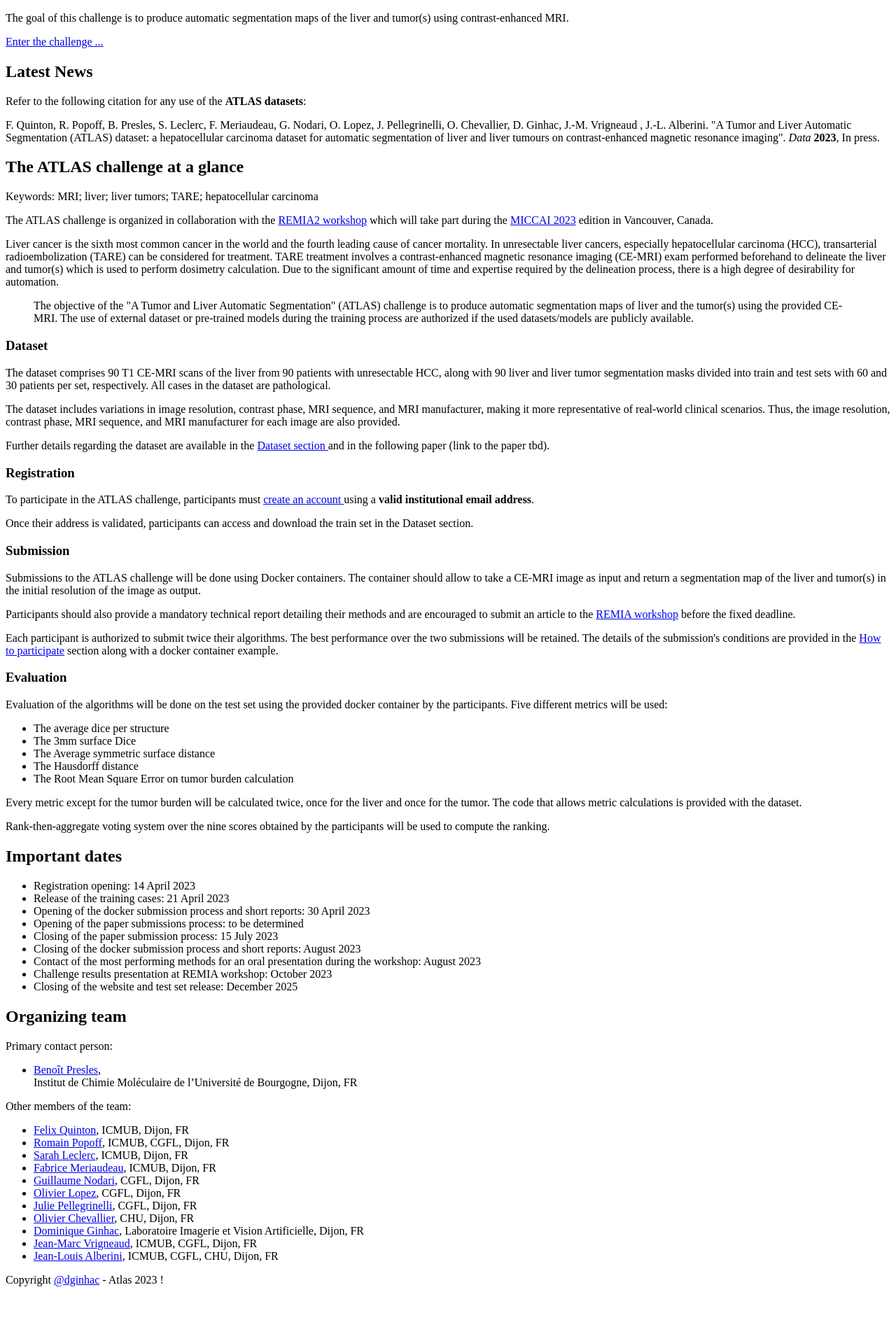
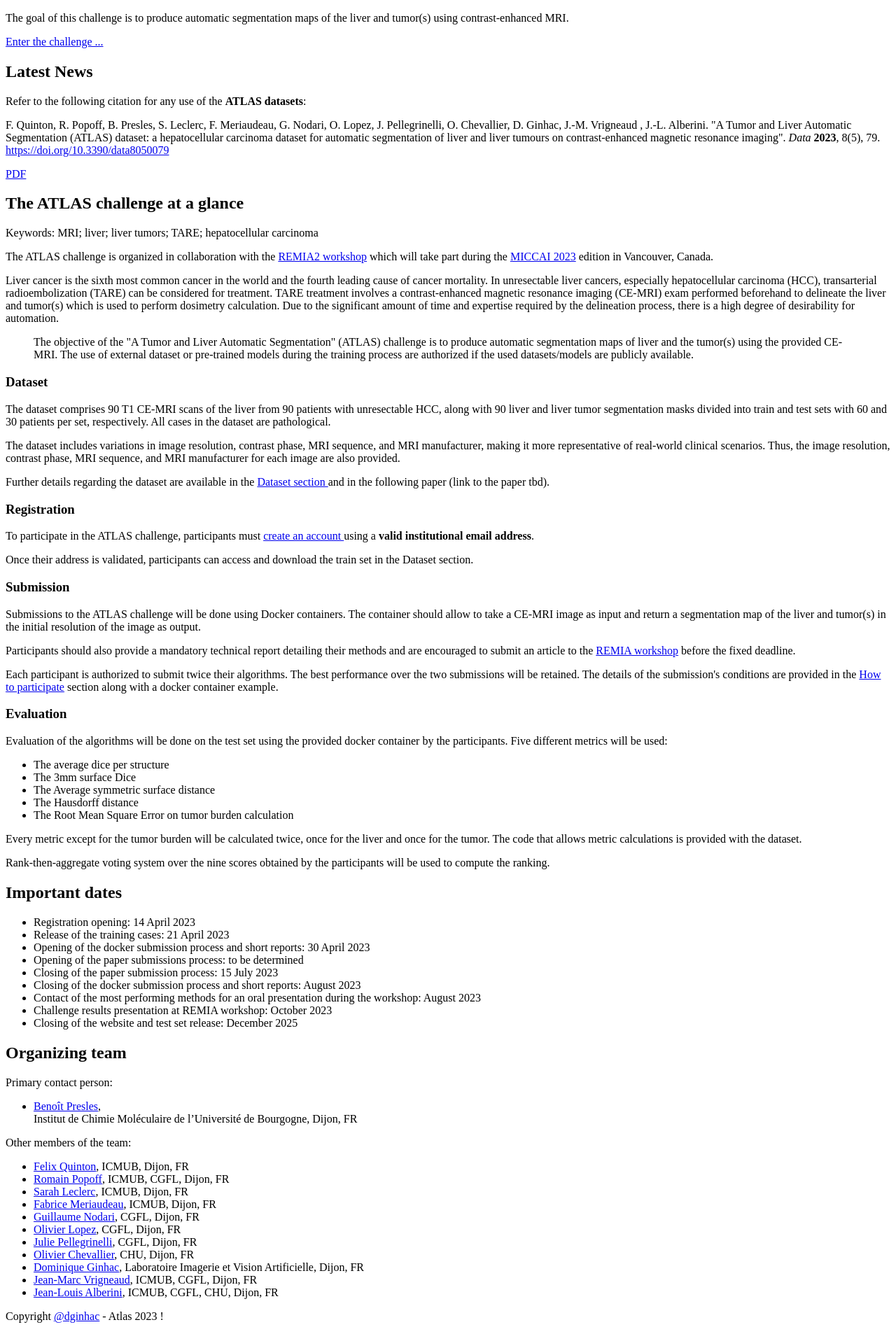
Before and after one commit to dginhac/atlas-challenge, a Symfony app: template templates/home/index.html.twig in a window 1280 px wide. Shown: the part 263-2169 px from the top of the page at 70% size. Before the commit the page ends 2101 px from the top, so only its background shows below. Run offline with Twig, Linux system fonts and the light colour scheme; the template is opened without the code that fills it, so the values that code supplies are empty; some libraries are stand-ins or nearby versions.

Commit message:
feat: add fontawesome icons and update paper with doi and pdf url

```diff
--- a/assets/app.js
+++ b/assets/app.js
@@ -15,3 +15,4 @@ import { Tooltip, Toast, Popover } from 'bootstrap';
 
 // start the Stimulus application
 import './bootstrap';
+import '@fortawesome/fontawesome-free/js/all.js';
--- a/assets/styles/app.scss
+++ b/assets/styles/app.scss
@@ -1,5 +1,7 @@
 @import "~bootstrap/scss/bootstrap";
 @import '~bootstrap-icons/font/bootstrap-icons';
+
+@import '~@fortawesome/fontawesome-free/scss/fontawesome';
 
 @import "background";
 @import "size";
--- a/package.json
+++ b/package.json
@@ -2,6 +2,7 @@
     "devDependencies": {
         "@babel/core": "^7.17.0",
         "@babel/preset-env": "^7.16.0",
+        "@fortawesome/fontawesome-free": "^6.4.0",
         "@hotwired/stimulus": "^3.0.0",
         "@popperjs/core": "^2.11.7",
         "@symfony/stimulus-bridge": "^3.2.0",
--- a/templates/dataset/dataset.html.twig
+++ b/templates/dataset/dataset.html.twig
@@ -51,7 +51,7 @@
 
                                 <form action="{{ path('app_dataset_download') }}">
                                     <button type="submit" class="btn btn-lg btn-primary" id="downloadDataset" disabled>
-                                        <i class="fas fa-download"></i> Download (630 MB)
+                                        <i class="fa-solid fa-file-zipper fa-xl pe-3"></i> Download (630 MB)
                                     </button>
                                 </form>
                             </div>
--- a/templates/partials/_data-paper.html.twig
+++ b/templates/partials/_data-paper.html.twig
@@ -3,5 +3,12 @@
     J. Pellegrinelli, O. Chevallier, D. Ginhac, J.-M. Vrigneaud , J.-L. Alberini.
     "A Tumor and Liver Automatic Segmentation (ATLAS) dataset: a hepatocellular carcinoma dataset
     for automatic segmentation of liver and liver tumours on contrast-enhanced magnetic resonance imaging".
-    <em>Data </em><b>2023</b>, In press.
+    <em>Data </em><b>2023</b>, 8(5), 79.
+    <a href="https://doi.org/10.3390/data8050079">https://doi.org/10.3390/data8050079</a>
 </p>
+<p>
+    <a class="badge text-bg-primary link-underline link-underline-opacity-0 ms-3 p-2"
+       href="https://www.mdpi.com/2306-5729/8/5/79/pdf">
+        <i class="fa-solid fa-file-lines fa-2xl pe-2"></i></i> PDF
+    </a>
+</p>
```
Also changed, not shown: assets/custom.js (+5 -3 lines), 1 other file.
